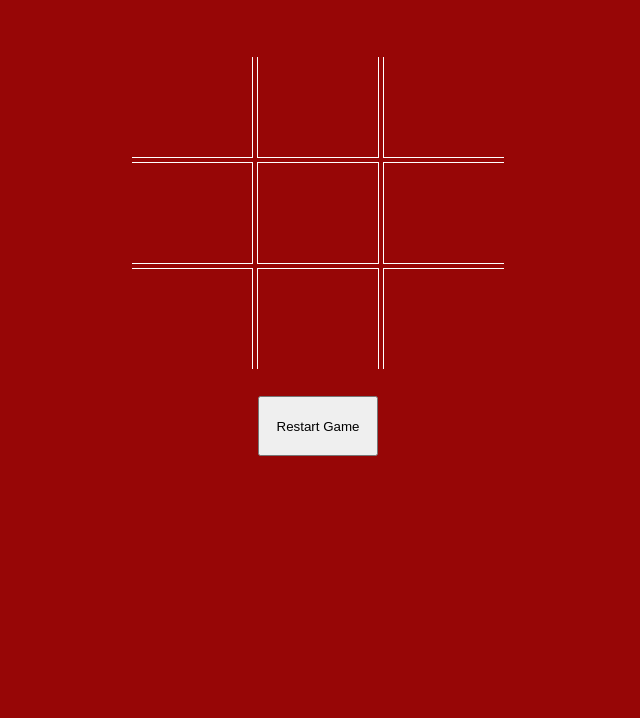
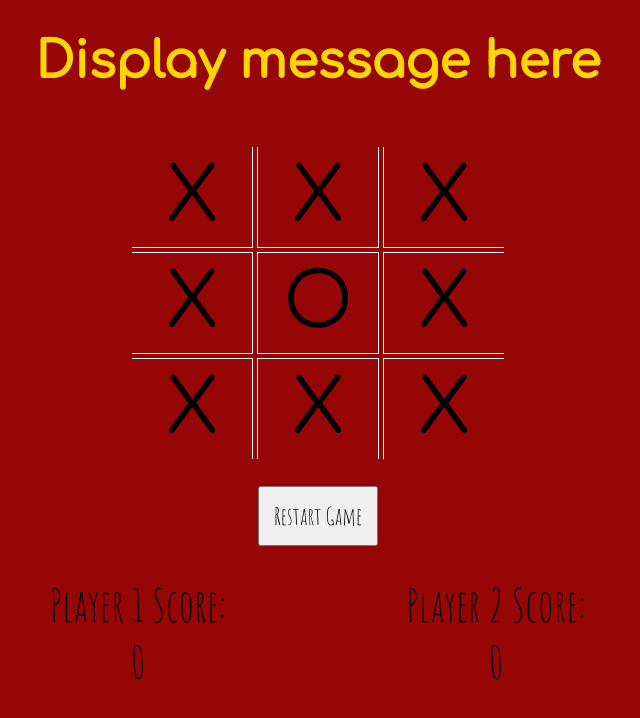
Before and after one commit to DRibeiro1124/tic-tac-toe, a website: page public/index.html in a window 1280 px wide. Shown: the whole page, without its empty margins (322-962 px from the left). Drawn offline with Linux system fonts and the light colour scheme.

Commit message:
added more css style and created player scores and message board

```diff
--- a/public/index.html
+++ b/public/index.html
@@ -8,24 +8,29 @@
     <link rel="stylesheet" href="/screen.css">
   </head>
   <body>
+    <h1 id="intro">Display message here</h1>
     <div id="game-board">
       <div class="row1">
-        <div class="action-box1"></div>
-        <div class="action-box2"></div>
-        <div class="action-box3"></div>
+        <div class="action-box1">X</div>
+        <div class="action-box2">X</div>
+        <div class="action-box3">X</div>
       </div>
       <div class="row2">
-        <div class="action-box4"></div>
-        <div class="action-box5"></div>
-        <div class="action-box6"></div>
+        <div class="action-box4">X</div>
+        <div class="action-box5">O</div>
+        <div class="action-box6">X</div>
       </div>
       <div class="row3">
-        <div class="action-box7"></div>
-        <div class="action-box8"></div>
-        <div class="action-box9"></div>
+        <div class="action-box7">X</div>
+        <div class="action-box8">X</div>
+        <div class="action-box9">X</div>
       </div>
       <div id="restart">
         <button>Restart Game</button>
+      </div>
+      <div class="playerScore">
+        <div class="playerOne">Player 1 Score: <div>0</div></div>
+        <div class="playerTwo">Player 2 Score: <div>0</div></div>
       </div>
     </div>
 
--- a/public/screen.css
+++ b/public/screen.css
@@ -2,6 +2,13 @@ body {
   background-color: rgb(151, 6, 6);
   text-align: center;
 }
+
+#intro {
+  font-family: 'Comfortaa', cursive;
+  font-size: 50px;
+  color: gold;
+}
+
 /* Trying to align text to center...get some help */
 #game-board {
   /* border: 1px solid yellow; */
@@ -16,12 +23,13 @@ body {
   width: 120px;
   height: 100px;
   margin: 2px;
-  font-size: 55px;
+  font-size: 75px;
   border-top: none;
   border-left: none;
   display: flex;
   align-items: center;
   justify-content: center;
+  font-family: 'Comfortaa', cursive;
 }
 
 .action-box2 {
@@ -29,11 +37,12 @@ body {
   width: 120px;
   height: 100px;
   margin: 2px;
-  font-size: 55px;
+  font-size: 75px;
   border-top: none;
   display: flex;
   align-items: center;
   justify-content: center;
+  font-family: 'Comfortaa', cursive;
 }
 
 .action-box3 {
@@ -41,12 +50,13 @@ body {
   width: 120px;
   height: 100px;
   margin: 2px;
-  font-size: 55px;
+  font-size: 75px;
   border-top: none;
   border-right: none;
   display: flex;
   align-items: center;
   justify-content: center;
+  font-family: 'Comfortaa', cursive;
 }
 
 .action-box4 {
@@ -54,11 +64,12 @@ body {
   width: 120px;
   height: 100px;
   margin: 2px;
-  font-size: 55px;
+  font-size: 75px;
   border-left: none;
   display: flex;
   align-items: center;
   justify-content: center;
+  font-family: 'Comfortaa', cursive;
 }
 
 .action-box5 {
@@ -66,10 +77,11 @@ body {
   width: 120px;
   height: 100px;
   margin: 2px;
-  font-size: 55px;
+  font-size: 75px;
   display: flex;
   align-items: center;
   justify-content: center;
+  font-family: 'Comfortaa', cursive;
 }
 
 .action-box6 {
@@ -77,11 +89,12 @@ body {
   width: 120px;
   height: 100px;
   margin: 2px;
-  font-size: 55px;
+  font-size: 75px;
   border-right: none;
   display: flex;
   align-items: center;
   justify-content: center;
+  font-family: 'Comfortaa', cursive;
 }
 
 .action-box7 {
@@ -89,12 +102,13 @@ body {
   width: 120px;
   height: 100px;
   margin: 2px;
-  font-size: 55px;
+  font-size: 75px;
   border-bottom: none;
   border-left: none;
   display: flex;
   align-items: center;
   justify-content: center;
+  font-family: 'Comfortaa', cursive;
 }
 
 .action-box8 {
@@ -102,11 +116,12 @@ body {
   width: 120px;
   height: 100px;
   margin: 2px;
-  font-size: 55px;
+  font-size: 75px;
   border-bottom: none;
   display: flex;
   align-items: center;
   justify-content: center;
+  font-family: 'Comfortaa', cursive;
 }
 
 .action-box9 {
@@ -114,12 +129,13 @@ body {
   width: 120px;
   height: 100px;
   margin: 2px;
-  font-size: 55px;
+  font-size: 75px;
   border-bottom: none;
   border-right: none;
   display: flex;
   align-items: center;
   justify-content: center;
+  font-family: 'Comfortaa', cursive;
 }
 
 .row1 {
@@ -142,8 +158,60 @@ button {
   width: 120px;
   margin-top: 25px;
   cursor: pointer;
+  font-size: 24px;
+  font-family: 'Amatic SC', cursive;
 }
 
-.action-box1 :hover {
+.action-box1:hover {
   background-color: yellow;
 }
+
+.action-box2:hover {
+  background-color: yellow;
+}
+
+.action-box3:hover {
+  background-color: yellow;
+}
+
+.action-box4:hover {
+  background-color: yellow;
+}
+
+.action-box5:hover {
+  background-color: yellow;
+}
+
+.action-box6:hover {
+  background-color: yellow;
+}
+
+.action-box7:hover {
+  background-color: yellow;
+}
+
+.action-box8:hover {
+  background-color: yellow;
+}
+
+.action-box9:hover {
+  background-color: yellow;
+}
+
+.playerScore {
+  padding-top: 30px;
+  display: flex;
+  justify-content: space-evenly;
+}
+
+.playerOne {
+  padding-right: 2em;
+  font-family: 'Amatic SC', cursive;
+  font-size: 45px;
+}
+
+.playerTwo {
+  padding-left: 2em;
+  font-family: 'Amatic SC', cursive;
+  font-size: 45px;
+}
```
